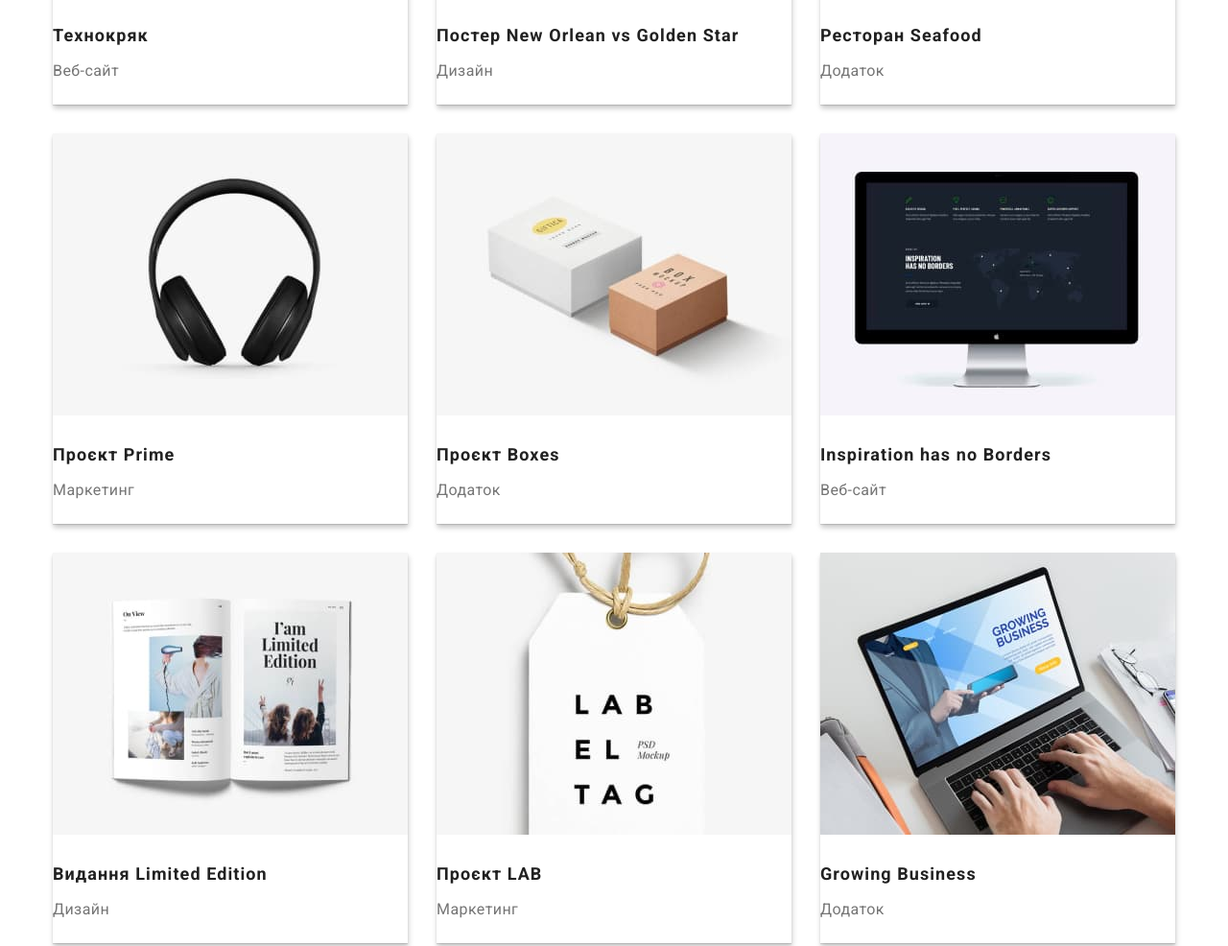
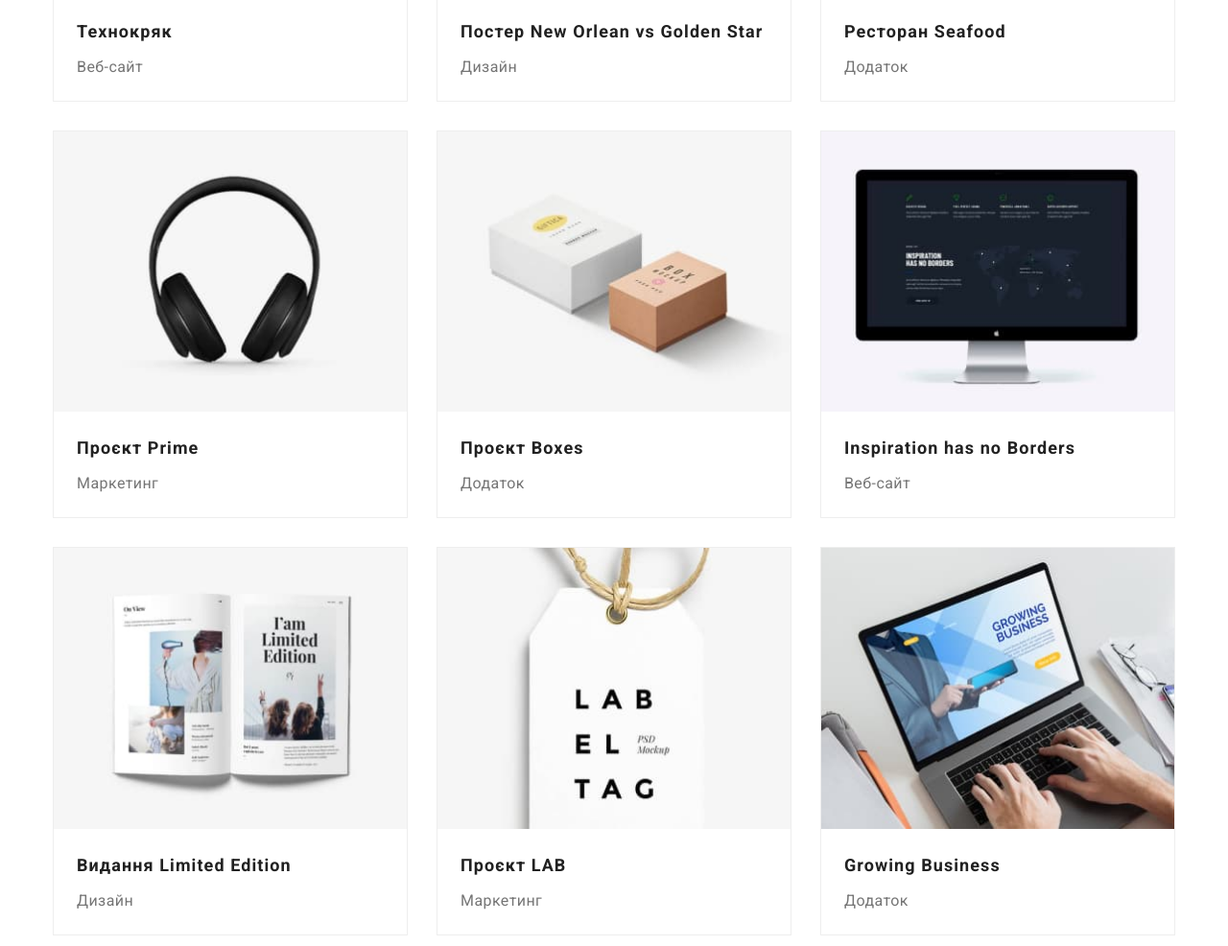
Before and after one commit to LizakKhona/WebStudio, a plain HTML site: page portfolio.html in a window 1280 px wide. Shown: the part 560-1546 px from the top of the page at 96% size. Drawn offline with nearby package versions, Linux system fonts and the light colour scheme.

Commit message:
Додан ховер для карток та діви в розмітці

```diff
--- a/css/styles.css
+++ b/css/styles.css
@@ -27,6 +27,11 @@ body {
     margin-right: auto;
     padding-left: 15px;
     padding-right: 15px;
+}
+img {
+    display: block;
+    width: 100%;
+    height: 100%;
 }
 .header {
     background-color: var(--colorWhite);
@@ -262,10 +267,16 @@ body {
 }
 .offers-item {
     flex-basis: calc((100% - 2 * 30px) / 3);
+    border: 1px solid var(--colorOffersBorder);
+}
+.offers-item:hover {
     box-shadow:
     1px 4px 6px 0 rgba(0, 0, 0, 0.16),
     0 4px 4px 0 rgba(0, 0, 0, 0.06),
     0 1px 1px 0 rgba(0, 0, 0, 0.12);
+}
+.information {
+    padding: 0 24px;
 }
 .offers-title {
     color: var(--colorBlack);
--- a/portfolio.html
+++ b/portfolio.html
@@ -78,49 +78,85 @@
             <!-- Пропозиції -->
                 <ul class="offers">
                     <li class="offers-item">
+                        <div class="thumb">
                         <img class="offers-img" src="./images/projects/page.jpg" alt="photo with open page on laptop" width="370" height="294"/>
+                        </div>
+                        <div class="information">
                         <h3 class="offers-title">Технокряк</h3>
                         <p class="offers-text">Веб-сайт</p>
+                        </div>
                     </li>
                     <li class="offers-item">
+                        <div class="thumb">
                         <img class="offers-img" src="./images/projects/basketballers.jpg" alt="2 basketballers plays basketball" width="370" height="294"/>
+                        </div>
+                        <div class="information">
                         <h3 class="offers-title">Постер New Orlean vs Golden Star</h3>
                         <p class="offers-text">Дизайн</p>
+                        </div>
                     </li>
                     <li class="offers-item">
+                        <div class="thumb">
                         <img class="offers-img" src="./images/projects/logo.jpg" alt="The logo of restaurant" width="370" height="294"/>
+                        </div>
+                        <div class="information">
                         <h3 class="offers-title">Ресторан Seafood</h3>
                         <p class="offers-text">Додаток</p>
+                        </div>
                     </li>
                     <li class="offers-item">
+                        <div class="thumb">
                         <img class="offers-img" src="./images/projects/headphones.jpg" alt="The view of the black headphones" width="370" height="294"/>
+                        </div>
+                        <div class="information">
                         <h3 class="offers-title">Проєкт Prime</h3>
                         <p class="offers-text">Маркетинг</p>
+                        </div>
                     </li>
                     <li class="offers-item">
+                        <div class="thumb">
                         <img class="offers-img" src="./images/projects/boxes.jpg" alt="The view of two boxes" width="370" height="294"/>
+                        </div>
+                        <div class="information">
                         <h3 class="offers-title">Проєкт Boxes</h3>
                         <p class="offers-text">Додаток</p>
+                        </div>
                     </li>
                     <li class="offers-item">
+                        <div class="thumb">
                         <img class="offers-img" src="./images/projects/computer.jpg" alt="The monitor of computer" width="370" height="294"/>
+                        </div>
+                        <div class="information">
                         <h3 class="offers-title">Inspiration has no Borders</h3>
                         <p class="offers-text">Веб-сайт</p>
+                        </div>
                     </li>
                     <li class="offers-item">
+                        <div class="thumb">
                         <img class="offers-img" src="./images/projects/journal.jpg" alt="The journal" width="370" height="294"/>
+                        </div>
+                        <div class="information">
                         <h3 class="offers-title">Видання Limited Edition</h3>
                         <p class="offers-text">Дизайн</p>
+                        </div>
                     </li>
                     <li class="offers-item">
+                        <div class="thumb">
                         <img class="offers-img" src="./images/projects/label.jpg" alt="The view of white label" width="370" height="294"/>
+                        </div>
+                        <div class="information">
                         <h3 class="offers-title">Проєкт LAB</h3>
                         <p class="offers-text">Маркетинг</p>
+                        </div>
                     </li>
                     <li class="offers-item">
+                       <div class="thumb">
                        <img class="offers-img" src="./images/projects/laptop.jpg" alt="The view of laptop" width="370" height="294"/>
+                       </div>
+                       <div class="information">
                        <h3 class="offers-title">Growing Business</h3>
                        <p class="offers-text">Додаток</p>
+                       </div>
                     </li>
                 </ul>
                 </div>
```
Also changed, not shown: index.html (+16 -0 lines).
